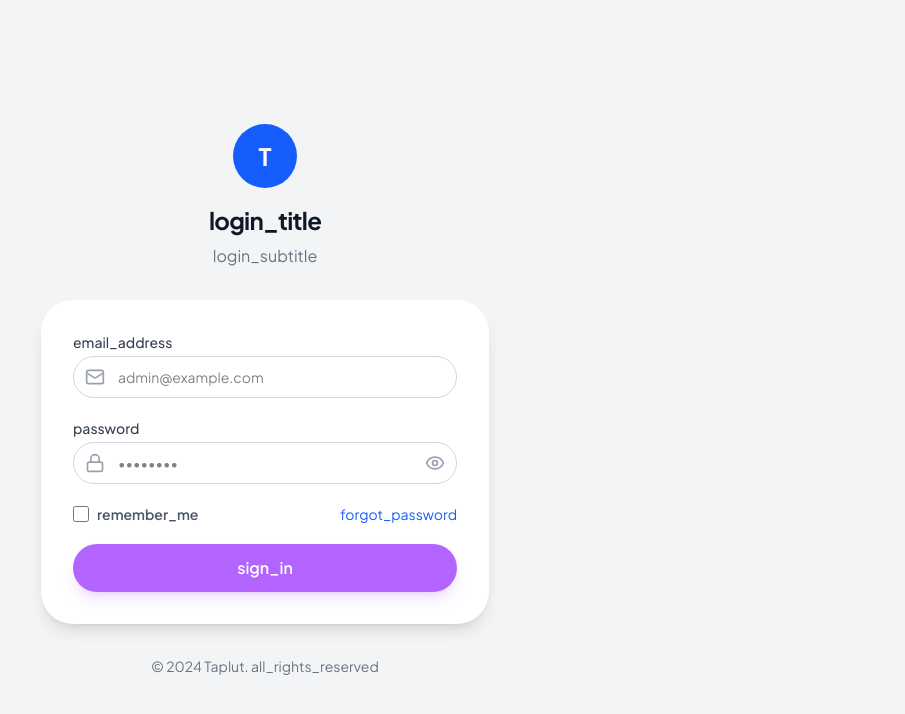
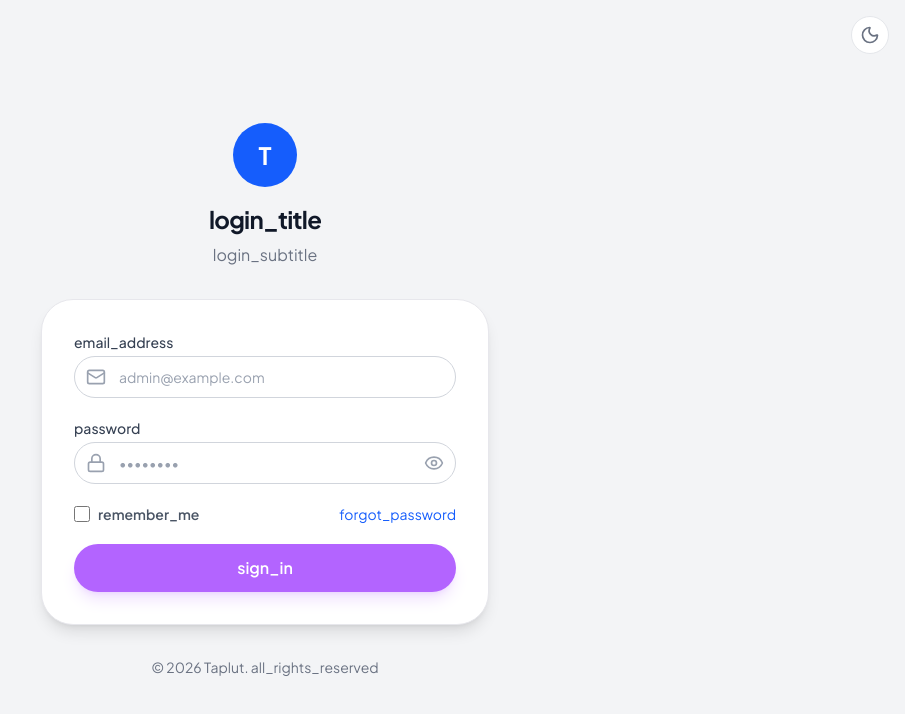
Before and after one commit to TapLut/admin-client, a Next.js app: page /login in a window 1280 px wide. Shown: the top 714 px of the page, without its empty margins (375-1280 px from the left). Built offline with nearby package versions, Linux system fonts and the light colour scheme; no server answers; what i18next-resources-to-backend would draw is missing.

Commit message:
implement theme toggle in login page

```diff
--- a/app/login/page.tsx
+++ b/app/login/page.tsx
@@ -2,21 +2,21 @@
 
 import { useState, useEffect, Suspense } from 'react';
 import { useRouter, useSearchParams } from 'next/navigation';
-import { Eye, EyeOff, Lock, Mail } from 'lucide-react';
+import { Eye, EyeOff, Lock, Mail, Moon, Sun } from 'lucide-react';
 import { Button } from '@/components/ui';
 import { useAppDispatch } from '@/store/hooks';
 import { loginStart, loginSuccess, loginFailure } from '@/store/slices/authSlice';
 import { authService } from '@/services';
 import { useTranslation } from '@/hooks/useTranslation';
+import { useTheme } from '@/components/providers';
 import axios from 'axios';
 import LoginResponse from '@/types/dto/loginResponse';
-
-const API_BASE_URL = process.env.NEXT_PUBLIC_API_URL || 'http://localhost:3001/api/v1';
 
 function LoginForm() {
   const router = useRouter();
   const searchParams = useSearchParams();
   const dispatch = useAppDispatch();
+  const { theme, toggleTheme } = useTheme();
   const { t, isReady } = useTranslation();
 
   const [email, setEmail] = useState('');
@@ -77,8 +77,7 @@ function LoginForm() {
 
   // Show loading spinner while translations load to avoid hydration mismatch
   if (!isReady) {
-    return (
-      <div className="min-h-screen flex items-center justify-center bg-gray-100 px-4">
+    return (<div className="min-h-screen flex items-center justify-center bg-gray-100 dark:bg-slate-950 px-4 transition-colors duration-300">
         <div className="w-16 h-16 bg-blue-600 rounded-xl flex items-center justify-center animate-pulse">
           <span className="text-white text-2xl font-bold">T</span>
         </div>
@@ -87,28 +86,39 @@ function LoginForm() {
   }
 
   return (
-    <div className="min-h-screen flex items-center justify-center bg-gray-100 px-4">
+    <div className="min-h-screen flex items-center justify-center bg-gray-100 dark:bg-slate-950 px-4 transition-colors duration-300">
+      <div className="absolute top-4 right-4">
+        <button
+          onClick={toggleTheme}
+          className="p-2 rounded-lg bg-white dark:bg-slate-800 border border-gray-200 dark:border-slate-700 text-gray-500 dark:text-gray-400 hover:bg-gray-50 dark:hover:bg-slate-700 transition-colors"
+          aria-label="Toggle theme"
+        >
+          {theme === 'dark' ? <Sun className="w-5 h-5" /> : <Moon className="w-5 h-5" />}
+        </button>
+      </div>
+
       <div className="w-full max-w-md">
         {/* Logo & Title */}
         <div className="text-center mb-8">
           <div className="w-16 h-16 mx-auto mb-4 bg-blue-600 rounded-xl flex items-center justify-center">
             <span className="text-white text-2xl font-bold">T</span>
           </div>
-          <h1 className="text-2xl font-bold text-gray-900">{t('login_title')}</h1>
-          <p className="text-gray-500 mt-2">{t('login_subtitle')}</p>
+          <h1 className="text-2xl font-bold text-gray-900 dark:text-white transition-colors">{t('login_title')}</h1>
+          <p className="text-gray-500 dark:text-gray-400 mt-2 transition-colors">{t('login_subtitle')}</p>
         </div>
 
         {/* Login Form */}
-        <div className="bg-white rounded-xl shadow-lg p-8">
+        <div className="bg-white dark:bg-slate-900 rounded-xl shadow-lg p-8 transition-colors duration-300 border dark:border-slate-800">
           <form onSubmit={handleSubmit} className="space-y-5">
             {error && (
-              <div className="p-3 bg-red-50 border border-red-200 rounded-lg text-red-600 text-sm">
+              <div className="p-3 bg-red-50 dark:bg-red-900/20 border border-red-200 dark:border-red-900 rounded-lg text-red-600 dark:text-red-400 text-sm">
                 {error}
               </div>
             )}
 
+            {/* Email Field */}
             <div>
-              <label className="block text-sm font-medium text-gray-700 mb-1">
+              <label className="block text-sm font-medium text-gray-700 dark:text-gray-300 mb-1 transition-colors">
                 {t('email_address')}
               </label>
               <div className="relative">
@@ -119,13 +129,14 @@ function LoginForm() {
                   onChange={(e) => setEmail(e.target.value)}
                   placeholder="admin@example.com"
                   required
-                  className="w-full pl-11 pr-4 py-2.5 border border-gray-300 rounded-lg text-sm focus:outline-none focus:ring-2 focus:ring-blue-500 focus:border-transparent"
+                  className="w-full pl-11 pr-4 py-2.5 bg-white dark:bg-slate-950 border border-gray-300 dark:border-slate-700 rounded-lg text-sm text-gray-900 dark:text-white focus:outline-none focus:ring-2 focus:ring-blue-500 focus:border-transparent transition-colors placeholder-gray-400 dark:placeholder-gray-600"
                 />
               </div>
             </div>
 
+            {/* Password Field */}
             <div>
-              <label className="block text-sm font-medium text-gray-700 mb-1">
+              <label className="block text-sm font-medium text-gray-700 dark:text-gray-300 mb-1 transition-colors">
                 {t('password')}
               </label>
               <div className="relative">
@@ -136,33 +147,35 @@ function LoginForm() {
                   onChange={(e) => setPassword(e.target.value)}
                   placeholder="••••••••"
                   required
-                  className="w-full pl-11 pr-11 py-2.5 border border-gray-300 rounded-lg text-sm focus:outline-none focus:ring-2 focus:ring-blue-500 focus:border-transparent"
+                  className="w-full pl-11 pr-11 py-2.5 bg-white dark:bg-slate-950 border border-gray-300 dark:border-slate-700 rounded-lg text-sm text-gray-900 dark:text-white focus:outline-none focus:ring-2 focus:ring-blue-500 focus:border-transparent transition-colors placeholder-gray-400 dark:placeholder-gray-600"
                 />
                 <button
                   type="button"
                   onClick={() => setShowPassword(!showPassword)}
-                  className="absolute right-3 top-1/2 -translate-y-1/2 text-gray-400 hover:text-gray-600"
+                  className="absolute right-3 top-1/2 -translate-y-1/2 text-gray-400 hover:text-gray-600 dark:hover:text-gray-300 transition-colors"
                 >
                   {showPassword ? <EyeOff className="w-5 h-5" /> : <Eye className="w-5 h-5" />}
                 </button>
               </div>
             </div>
 
+            {/* Remember Me and Forgot Password */}
             <div className="flex items-center justify-between">
               <label className="flex items-center gap-2 cursor-pointer">
                 <input
                   type="checkbox"
-                  className="w-4 h-4 rounded border-gray-300 text-blue-600 focus:ring-blue-500"
+                  className="w-4 h-4 rounded border-gray-300 dark:border-slate-600 text-blue-600 focus:ring-blue-500 bg-white dark:bg-slate-950"
                   checked={rememberMe}
                   onChange={(e) => setRememberMe(e.target.checked)}
                 />
-                <span className="text-sm text-gray-600">{t('remember_me')}</span>
+                <span className="text-sm text-gray-600 dark:text-gray-400 transition-colors">{t('remember_me')}</span>
               </label>
-              <a href="/auth/forgot-password" className="text-sm text-blue-600 hover:text-blue-700">
+              <a href="/auth/forgot-password" className="text-sm text-blue-600 hover:text-blue-700 dark:text-blue-500 dark:hover:text-blue-400 transition-colors">
                 {t('forgot_password')}
               </a>
             </div>
 
+            {/* Submit Button */}
             <Button
               type="submit"
               className="w-full"
@@ -175,7 +188,7 @@ function LoginForm() {
         </div>
 
         <p className="text-center text-sm text-gray-500 mt-8">
-          © 2024 Taplut. {t('all_rights_reserved')}
+          © 2026 Taplut. {t('all_rights_reserved')}
         </p>
       </div>
     </div>
```
